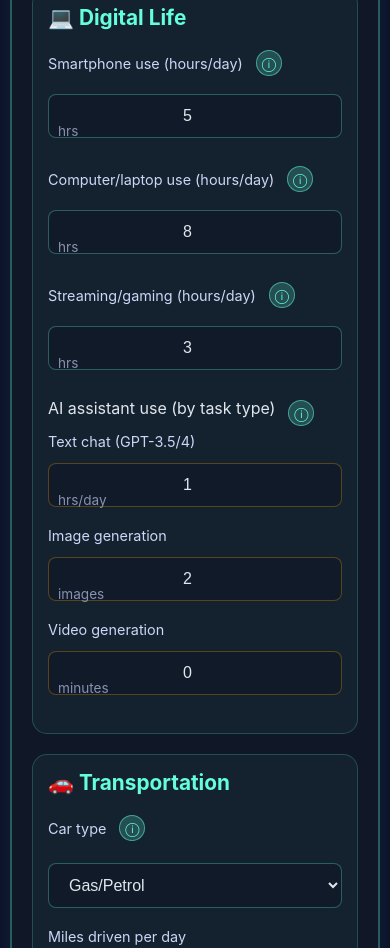
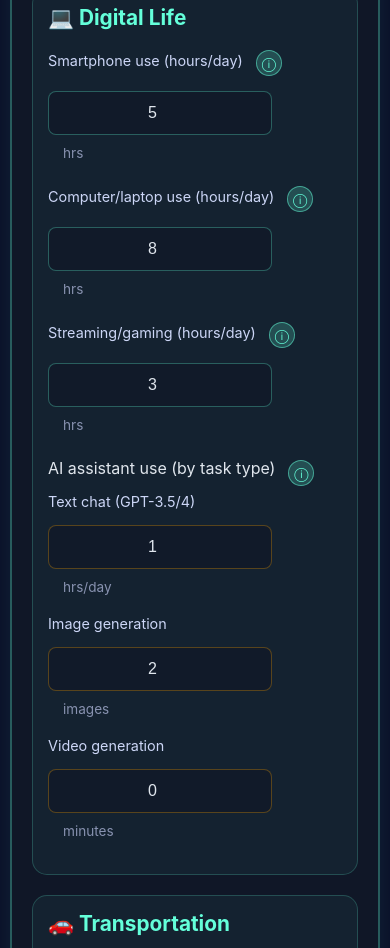
Before and after one commit to Bear-Eddy/energycalc, a plain HTML site: page index.html in a window 390 px wide. Shown: the part 1191-2139 px from the top of the page. Drawn offline with nearby package versions, Linux system fonts and the light colour scheme.

Commit message:
Fix responsive layout for input fields and dropdowns
- Use minmax() for flexible grid columns that resize with window
- Improve padding and spacing for better usability
- Fix mobile layout with proper stacking and touch-friendly sizes
- Ensure dropdowns have enough space for full text
- Add box-sizing: border-box for consistent sizing

```diff
--- a/styles.css
+++ b/styles.css
@@ -279,14 +279,14 @@ canvas {
 .input-group {
     margin-bottom: 20px;
     display: grid;
-    grid-template-columns: 1fr 60px 70px;
+    grid-template-columns: minmax(120px, 1fr) minmax(80px, 120px) 60px;
     align-items: center;
-    gap: 8px;
+    gap: 10px;
 }
 
 /* Special layout for groups with select elements */
 .input-group:has(select) {
-    grid-template-columns: 1fr auto;
+    grid-template-columns: minmax(120px, 1fr) minmax(180px, 1fr);
     gap: 12px;
 }
 
@@ -300,22 +300,20 @@ canvas {
     background: rgba(17, 25, 40, 0.8);
     border: 1px solid rgba(100, 255, 218, 0.3);
     color: #e0e6ed;
-    padding: 6px 8px;
+    padding: 8px 12px;
     border-radius: 8px;
     font-size: 0.95em;
+    width: 100%;
+    box-sizing: border-box;
+}
+
+.input-group input[type="number"] {
     text-align: center;
 }
 
-.input-group input {
-    width: 100%;
-}
-
 .input-group select {
-    width: auto;
-    min-width: 220px;
-    max-width: 300px;
     text-align: left;
-    padding: 6px 12px;
+    cursor: pointer;
 }
 
 .input-group input:focus,
@@ -803,9 +801,9 @@ canvas {
 
 .ai-input-row {
     display: grid;
-    grid-template-columns: 1fr 60px 70px;
+    grid-template-columns: minmax(120px, 1fr) minmax(80px, 120px) 60px;
     align-items: center;
-    gap: 8px;
+    gap: 10px;
     margin-bottom: 12px;
 }
 
@@ -818,11 +816,12 @@ canvas {
     background: rgba(17, 25, 40, 0.8);
     border: 1px solid rgba(255, 165, 0, 0.3);
     color: #e0e6ed;
-    padding: 6px 8px;
+    padding: 8px 12px;
     border-radius: 8px;
     font-size: 0.95em;
     text-align: center;
     width: 100%;
+    box-sizing: border-box;
 }
 
 /* Enhanced Mobile Responsive Styles */
@@ -893,13 +892,19 @@ canvas {
     /* Input optimization for touch */
     .input-group {
         grid-template-columns: 1fr;
-        gap: 8px;
-        margin-bottom: 20px;
+        gap: 10px;
+        margin-bottom: 25px;
     }
 
     /* Override the :has selector on mobile */
     .input-group:has(select) {
         grid-template-columns: 1fr;
+        gap: 10px;
+    }
+
+    .input-group label {
+        margin-bottom: 5px;
+        display: block;
     }
 
     .input-group input,
@@ -907,8 +912,12 @@ canvas {
         width: 100%;
         font-size: 16px; /* Prevents zoom on iOS */
         padding: 12px 16px;
-        margin-top: 5px;
-        box-sizing: border-box; /* Ensure padding is included in width */
+        box-sizing: border-box;
+    }
+
+    .input-group input[type="number"] {
+        width: calc(100% - 70px);
+        display: inline-block;
     }
 
     .label-with-info {
@@ -918,12 +927,10 @@ canvas {
 
     .unit-label {
         display: inline-block;
-        margin-top: -30px;
         margin-left: 10px;
-        text-align: left;
         font-size: 0.85em;
         color: #8892b0;
-        padding-left: 0;
+        vertical-align: middle;
     }
 
     /* AI section mobile optimization */
@@ -946,21 +953,27 @@ canvas {
 
     .ai-input-row {
         grid-template-columns: 1fr;
-        gap: 8px;
+        gap: 10px;
+        margin-bottom: 20px;
+    }
+
+    .ai-input-row label {
+        margin-bottom: 5px;
+        display: block;
     }
 
     .ai-input-row input {
         font-size: 16px;
         padding: 12px 16px;
-        margin-top: 5px;
-        width: 100%;
+        width: calc(100% - 70px);
         box-sizing: border-box;
+        display: inline-block;
     }
 
     .ai-input-row .unit-label {
         display: inline-block;
-        margin-top: -30px;
         margin-left: 10px;
+        vertical-align: middle;
     }
 
     /* Results section */
```
